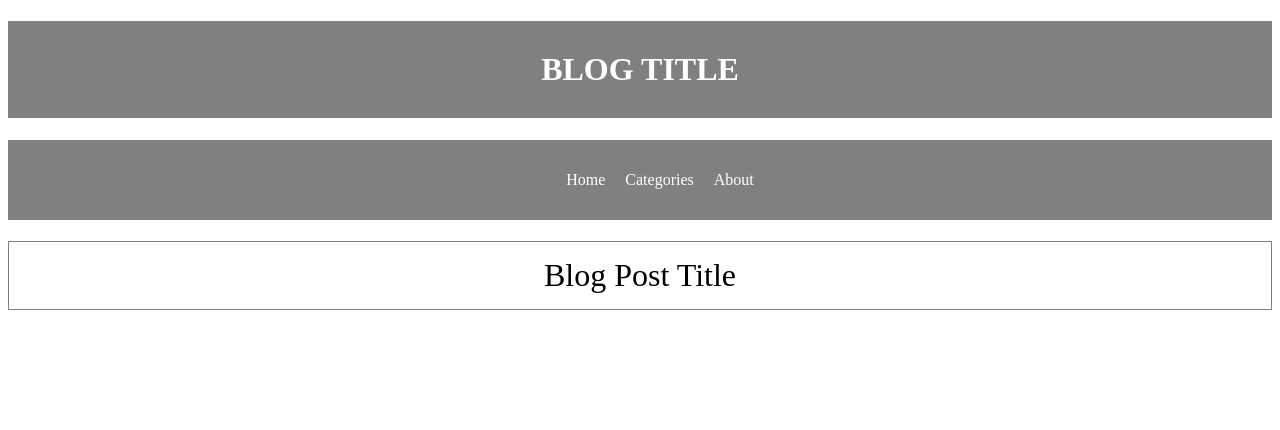
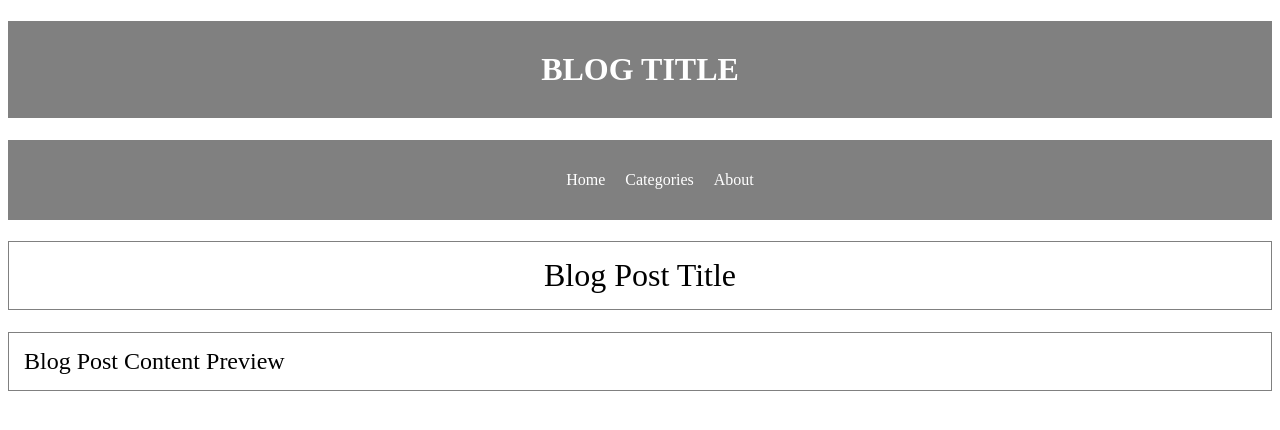
Before and after one commit to Soudip-Panja/LooksGood, a plain HTML site: page index.html in a window 1280 px wide. Drawn offline with Linux system fonts and the light colour scheme.

Commit message:
feat: Content Preview added.

```diff
--- a/index.html
+++ b/index.html
@@ -38,6 +38,11 @@
         padding: 15px;
         font-weight: lighter;
       }
+      .blog-post-content-preview {
+        border: 1px solid var(--primary--color);
+        padding: 15px;
+        font-weight: lighter;
+      }
 
     </style>
   </head>
@@ -60,5 +65,12 @@
      <div class="centered-container">
         <h1 class="blog-post-title">Blog Post Title</h1>
      </div>
+
+     <!-- Blog Post Content Preview -->
+      <div>
+        <h2 class="blog-post-content-preview">Blog Post Content Preview</h2>
+      </div>
+
+
   </body>
 </html>
```
